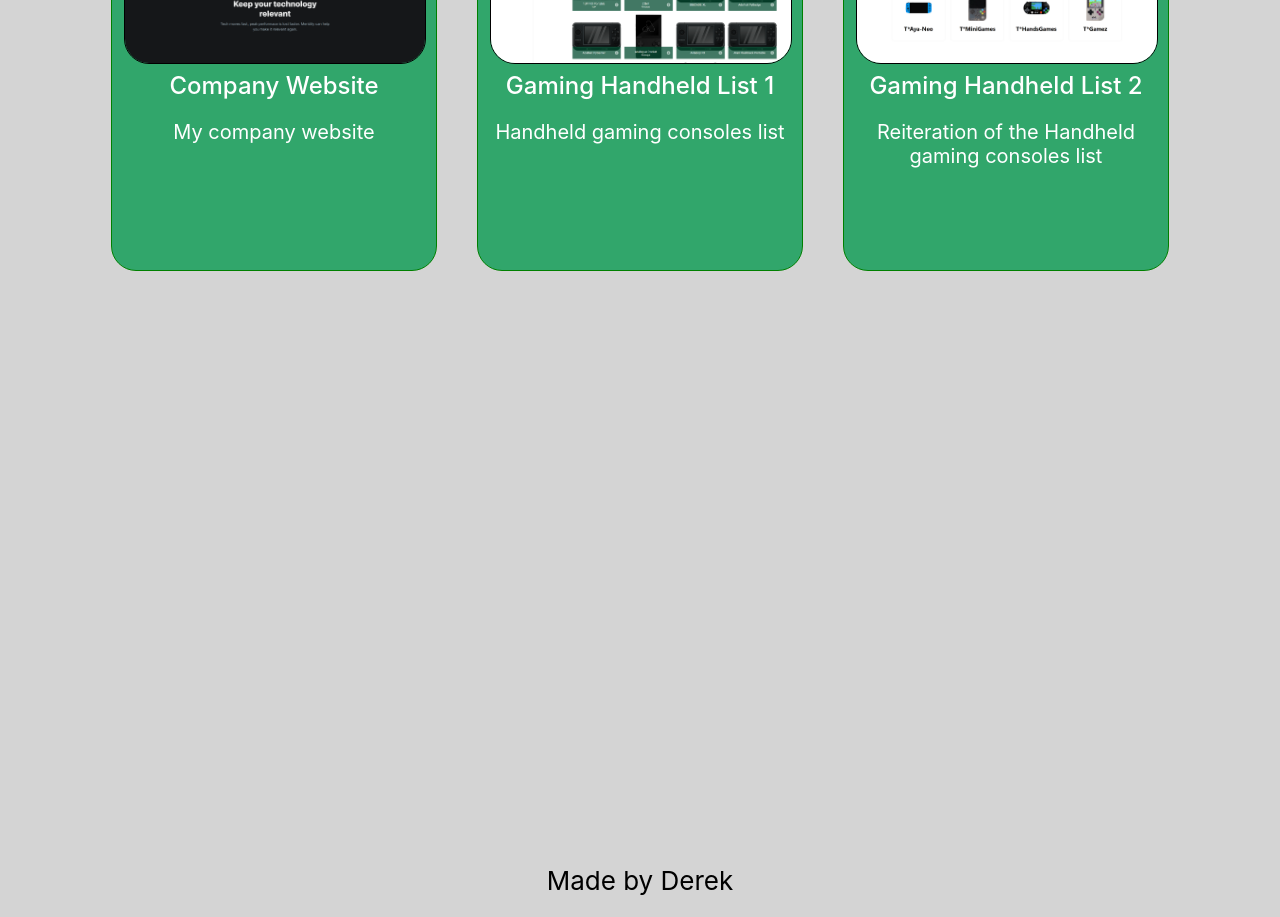
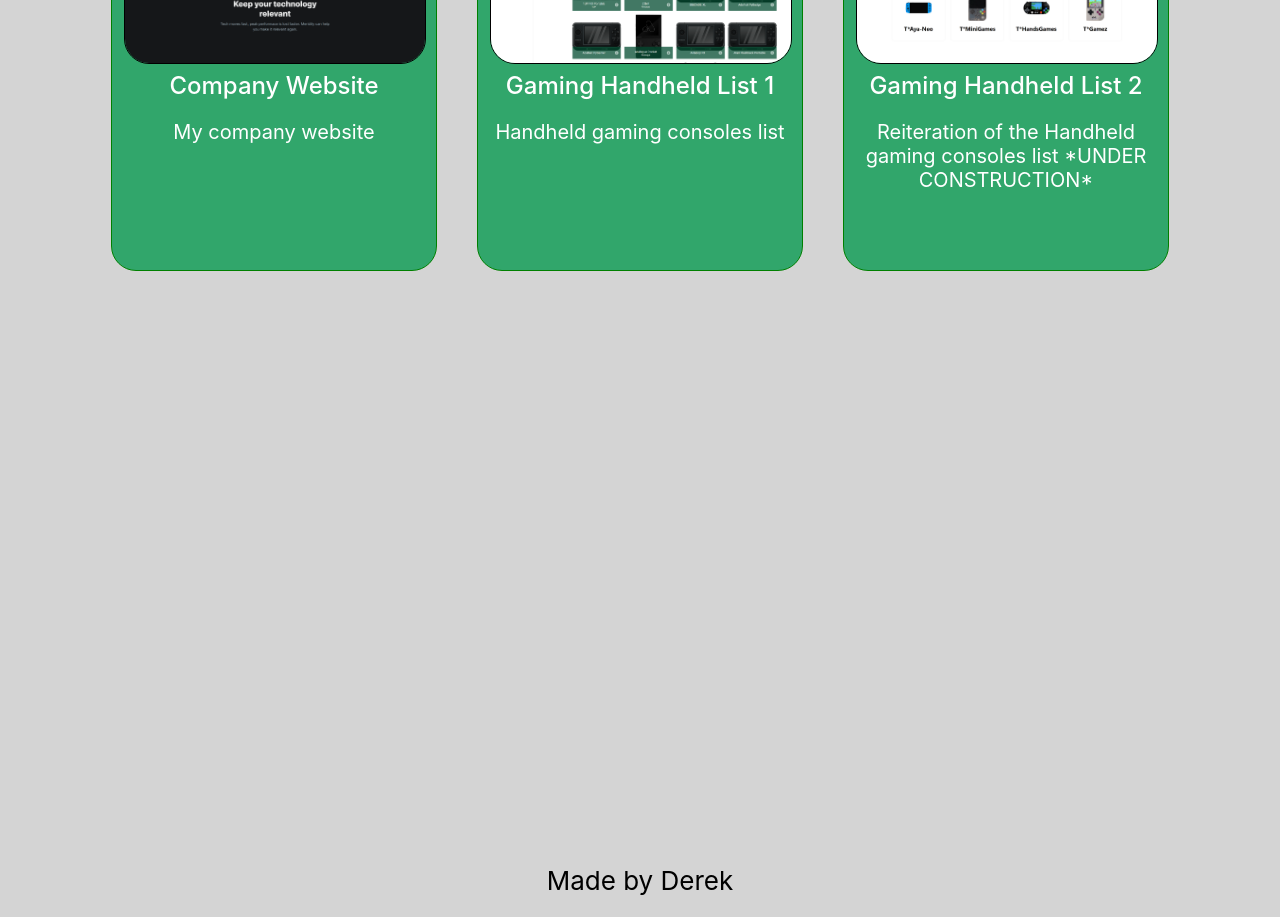
Before and after one commit to derekwolters/portfolio_site, a React (Create React App) app: page / in a window 1280 px wide. Shown: the part 1120-2037 px from the top of the page. Built offline with nearby package versions, Linux system fonts and the light colour scheme.

Commit message:
add a project link

```diff
--- a/src/data/projects.json
+++ b/src/data/projects.json
@@ -19,8 +19,8 @@
     {
       "id": 3,
       "name": "Gaming Handheld List 2",
-      "description": "Reiteration of the Handheld gaming consoles list",
-      "url": "",
+      "description": "*UNDER CONSTRUCTION* Reiteration of the Handheld gaming consoles list",
+      "url": "https://handheldspecs2.netlify.app/",
       "image": "handheldSpecs2Image",
       "alt": "Image of second handheld spec website"
     }
--- a/src/data/projects.ts
+++ b/src/data/projects.ts
@@ -18,8 +18,8 @@ export const projectList = [
   {
     "id": 3,
     "name": "Gaming Handheld List 2",
-    "description": "Reiteration of the Handheld gaming consoles list",
-    "url": "",
+    "description": "Reiteration of the Handheld gaming consoles list *UNDER CONSTRUCTION* ",
+    "url": "https://handheldspecs2.netlify.app/",
     "image": "handheldSpecs2Image",
     "alt": "Image of second handheld spec website"
   }
```
